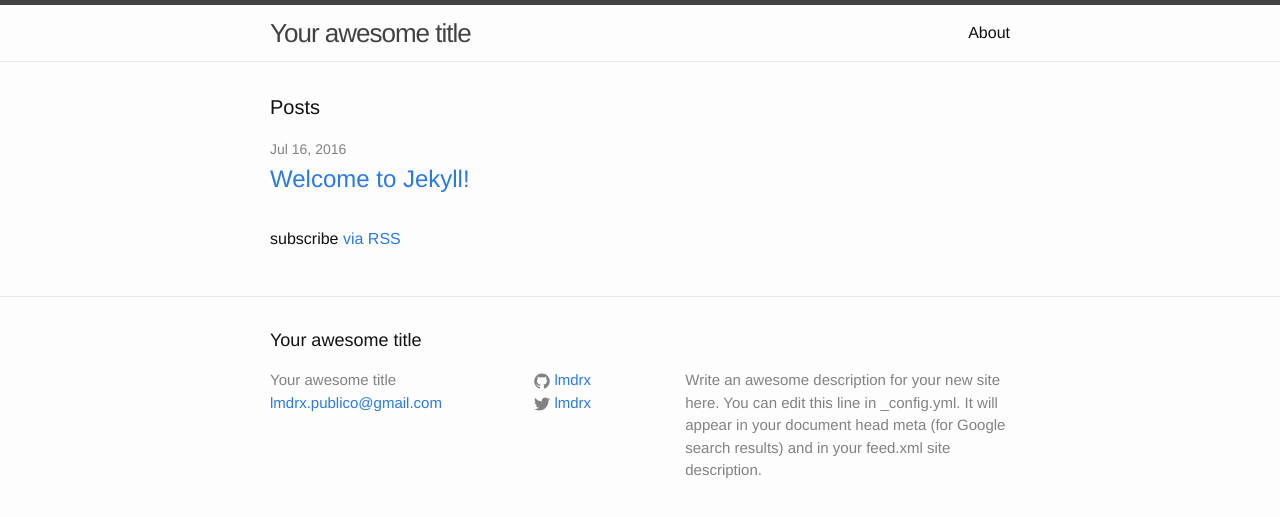
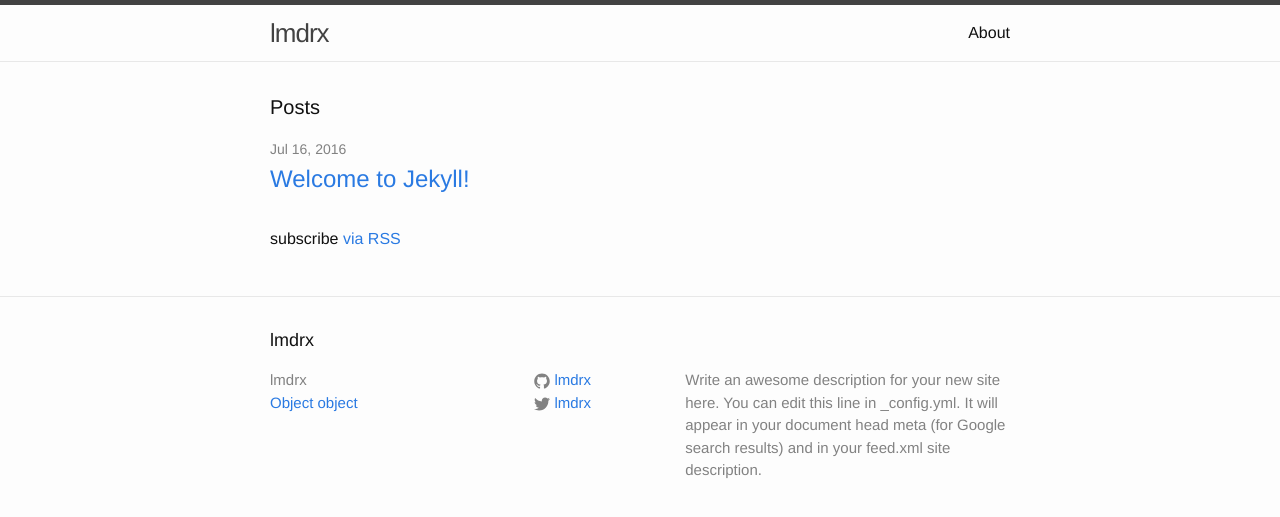
Before and after one commit to lmdrx/lmdrx.github.io, a Jekyll site: the page built from index.html, in a window 1280 px wide. Shown: the top 517 px of the page. Built offline with Jekyll 4.4.1, drawn with Linux system fonts in a browser that asks for light colours.

Commit message:
Playing around with config

```diff
--- a/_config.yml
+++ b/_config.yml
@@ -6,8 +6,8 @@
 # 'jekyll serve'. If you change this file, please restart the server process.
 
 # Site settings
-title: Your awesome title
-email: lmdrx.publico@gmail.com
+title: lmdrx
+email: [Object object]
 description: > # this means to ignore newlines until "baseurl:"
   Write an awesome description for your new site here. You can edit this
   line in _config.yml. It will appear in your document head meta (for
```
